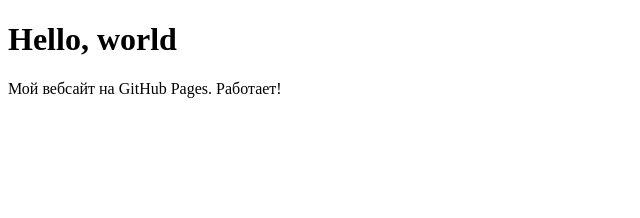
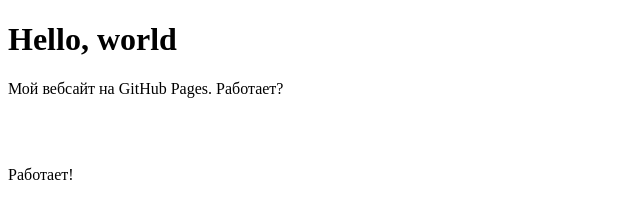
Before and after one commit to Aisatsa/Aisatsa.github.io, a plain HTML site: page index.html in a window 1280 px wide. Shown: the full height of the page, 0-640 px from the left. Drawn offline with Linux system fonts and the light colour scheme.

Commit message:
Update index.html

```diff
--- a/index.html
+++ b/index.html
@@ -2,6 +2,7 @@
 <html>
 <body>
 <h1>Hello, world</h1>
-<p>Мой вебсайт на  GitHub Pages. Работает!</p>
+<p>Мой вебсайт на  GitHub Pages. Работает?</p> <br><br>
+  <p> Работает! </p>
 </body>
 </html>
```
